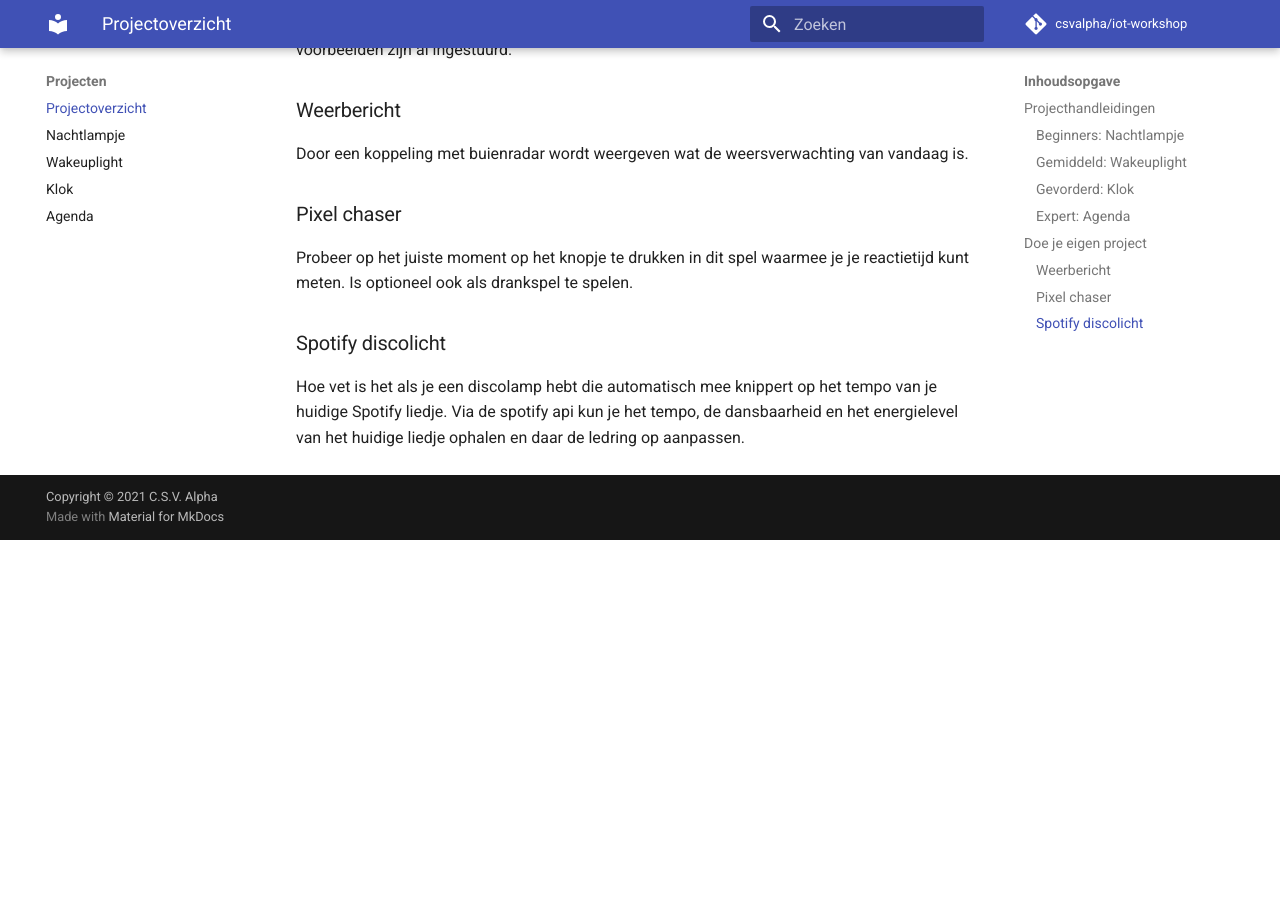
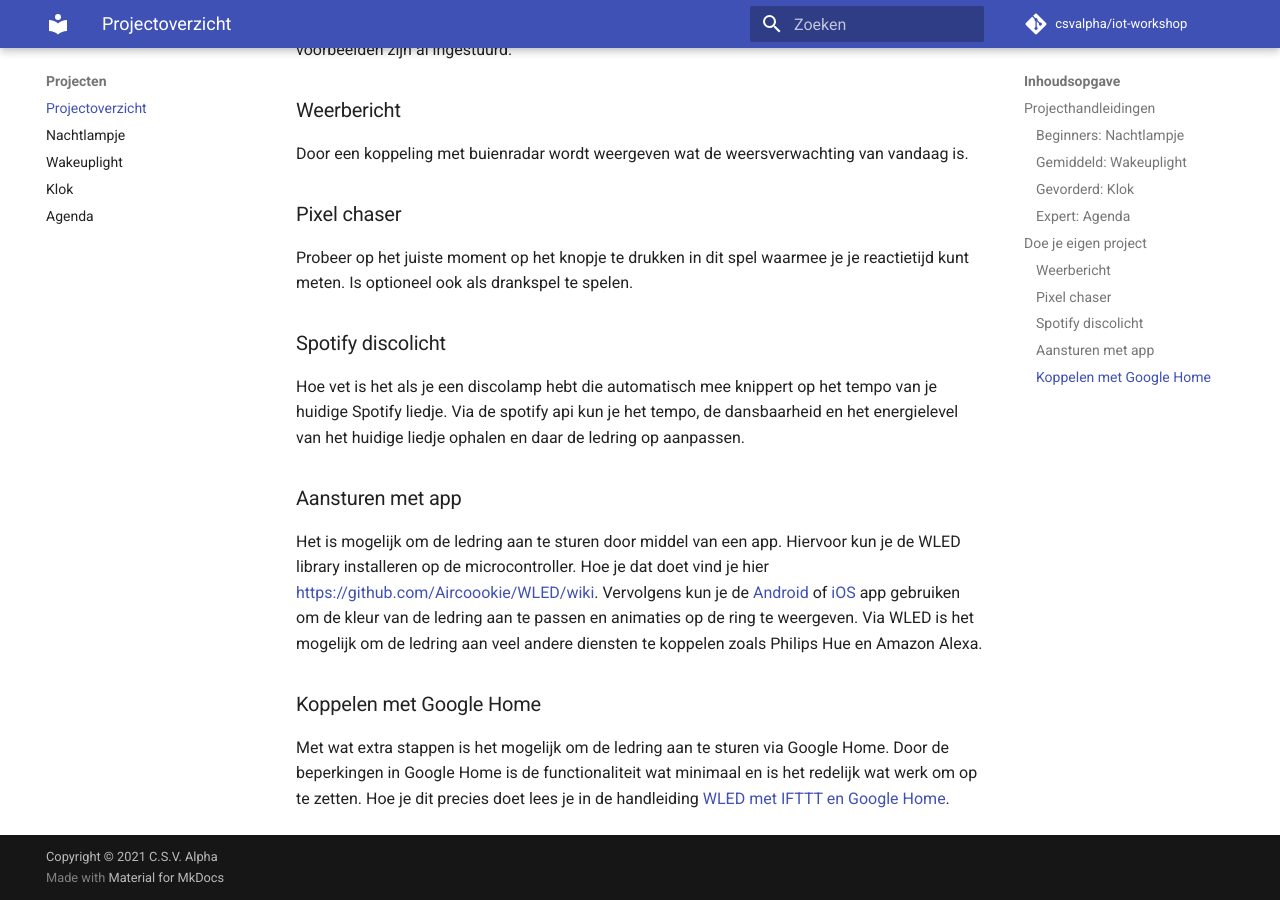
Before and after one commit to csvalpha/iot-workshop, an MkDocs documentation site: the page built from docs/projecten/index.md, in a window 1280 px wide and 900 px high, scrolled down 1324 px. Built offline with MkDocs 1.6.1 and Material for MkDocs 9.7.7, drawn with Linux system fonts in a browser that asks for light colours; comment, search, counter and statistics services are not loaded; before the commit the page ends 1864 px from its top, so only the background shows below that.

Commit message:
Update index.md

```diff
--- a/docs/projecten/index.md
+++ b/docs/projecten/index.md
@@ -27,3 +27,9 @@
 
 ### Spotify discolicht
 Hoe vet is het als je een discolamp hebt die automatisch mee knippert op het tempo van je huidige Spotify liedje. Via de spotify api kun je het tempo, de dansbaarheid en het energielevel van het huidige liedje ophalen en daar de ledring op aanpassen.
+
+### Aansturen met app
+Het is mogelijk om de ledring aan te sturen door middel van een app. Hiervoor kun je de WLED library installeren op de microcontroller. Hoe je dat doet vind je hier [https://github.com/Aircoookie/WLED/wiki](https://github.com/Aircoookie/WLED/wiki). Vervolgens kun je de [Android](https://play.google.com/store/apps/details?id=com.aircoookie.WLED) of [iOS](https://apps.apple.com/us/app/wled/id1475695033) app gebruiken om de kleur van de ledring aan te passen en animaties op de ring te weergeven. Via WLED is het mogelijk om de ledring aan veel andere diensten te koppelen zoals Philips Hue en Amazon Alexa.
+
+### Koppelen met Google Home
+Met wat extra stappen is het mogelijk om de ledring aan te sturen via Google Home. Door de beperkingen in Google Home is de functionaliteit wat minimaal en is het redelijk wat werk om op te zetten. Hoe je dit precies doet lees je in de handleiding [WLED met IFTTT en Google Home](https://www.instructables.com/WLED-on-ESP8266-IFTTT-Google-Assistant/).
```
